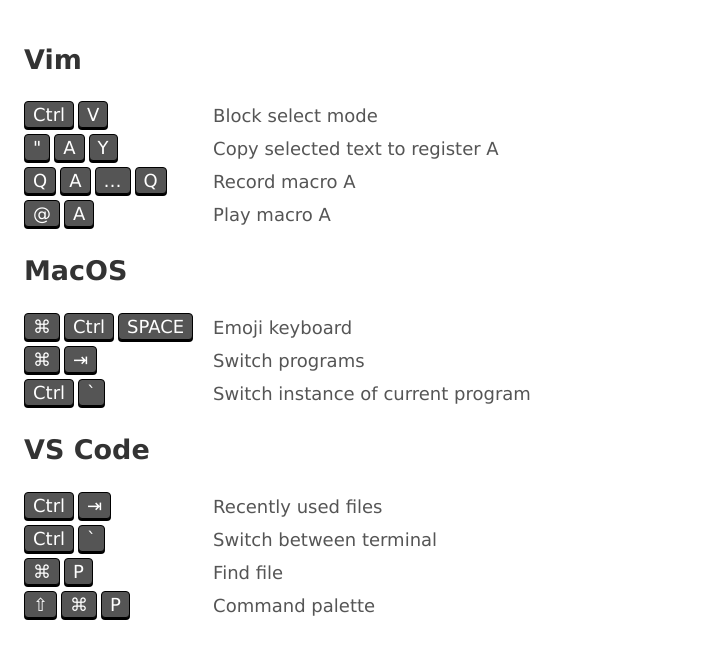
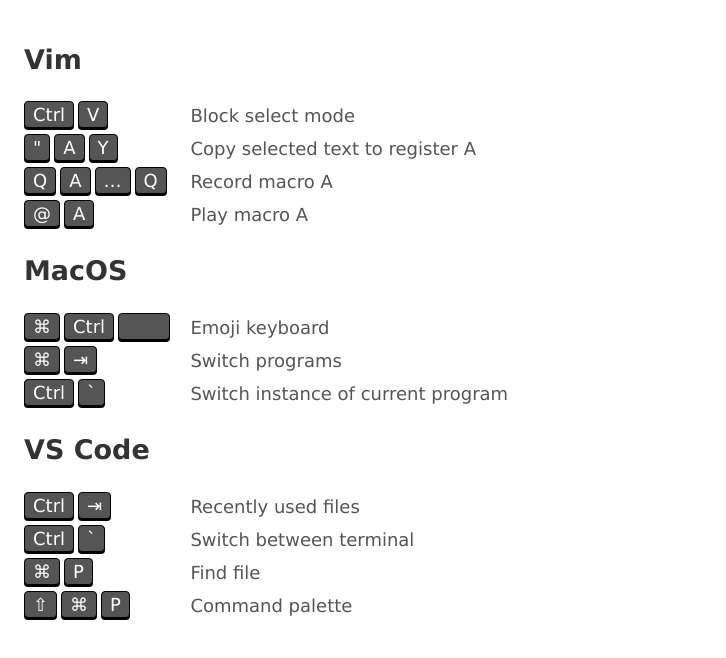
Before and after one commit to aoneill01/cheat-sheet, a Gatsby site: page / in a window 1280 px wide. Shown: the part 68-726 px from the top of the page, without its empty margins (0-726 px from the left). Built offline with nearby package versions, Linux system fonts and the light colour scheme; Gatsby itself is replaced by a stand-in of ours.

Commit message:
Tweak styling of keys

```diff
--- a/src/components/layout.css
+++ b/src/components/layout.css
@@ -21,6 +21,10 @@
   color: #555;
 }
 
+.keys {
+  display: flex;
+}
+
 .key {
   background-color: #555;
   border: 1px solid black;
--- a/src/pages/index.js
+++ b/src/pages/index.js
@@ -14,12 +14,14 @@
           <h2>{category.name}</h2>
           {category.commands.map((command, i) => (
             <Fragment key={i}>
+              <div className="key-wrapper">
                 <div className="keys">
                   {command.keys.map((key, i) => (
                     <span className="key" key={i}>
                       {key}
                     </span>
                   ))}
+                </div>
               </div>
               <div className="description">{command.desc}</div>
             </Fragment>
--- a/src/shortcuts.js
+++ b/src/shortcuts.js
@@ -2,6 +2,7 @@
 const CMD = "⌘"
 const TAB = "⇥"
 const SHIFT = "⇧"
+const SPACE = "\xa0\xa0\xa0\xa0\xa0\xa0"
 
 export default [
   {
@@ -16,7 +17,7 @@
   {
     name: "MacOS",
     commands: [
-      { keys: [CMD, CTRL, "SPACE"], desc: "Emoji keyboard" },
+      { keys: [CMD, CTRL, SPACE], desc: "Emoji keyboard" },
       { keys: [CMD, TAB], desc: "Switch programs" },
       { keys: [CTRL, "`"], desc: "Switch instance of current program" },
     ],
```
Also changed, not shown: README.md. Lines whose indentation alone changed are shown as unchanged.
